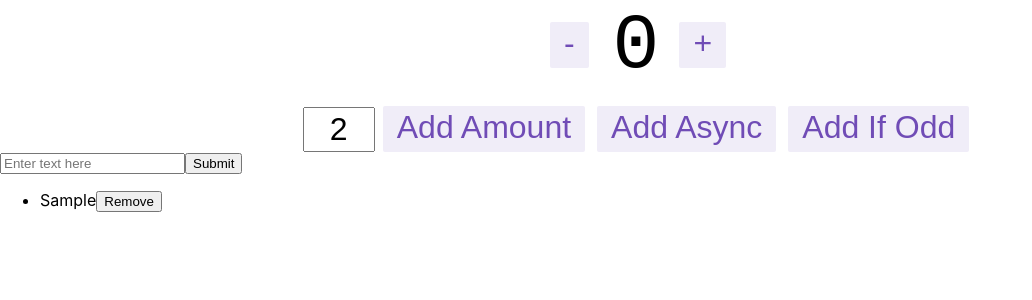
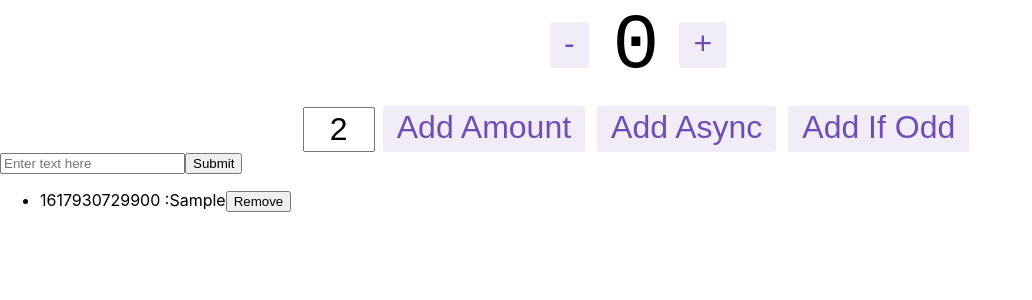
Before and after one commit to dasider41/redux-toolkit-practice, a React (Create React App) app: page / in a window 1280 px wide. Both pictures are taken after typing "Sample" into the empty fields and a click on the button "Submit". Shown: the top 300 px of the page, without its empty margins (0-1032 px from the left). Built offline with nearby package versions, Linux system fonts and the light colour scheme.

Commit message:
Modify todo item and fix typo

```diff
--- a/src/components/TodoItem.js
+++ b/src/components/TodoItem.js
@@ -15,6 +15,9 @@ const TodoItem = ({ task, onToggle, onRemove }) => {
 
   return (
     <li>
+      <span>
+        {task.timestamp} :
+      </span>
       <span style={textStyle} onClick={handleOnToggle}>
         {task.text}
       </span>
--- a/src/features/todos/todosSlice.js
+++ b/src/features/todos/todosSlice.js
@@ -15,7 +15,7 @@ export const todosSlice = createSlice({
           id: nextId++,
           text: text,
           completed: false,
-          timestampe: Date.now(),
+          timestamp: Date.now(),
         },
       }),
     },
```
